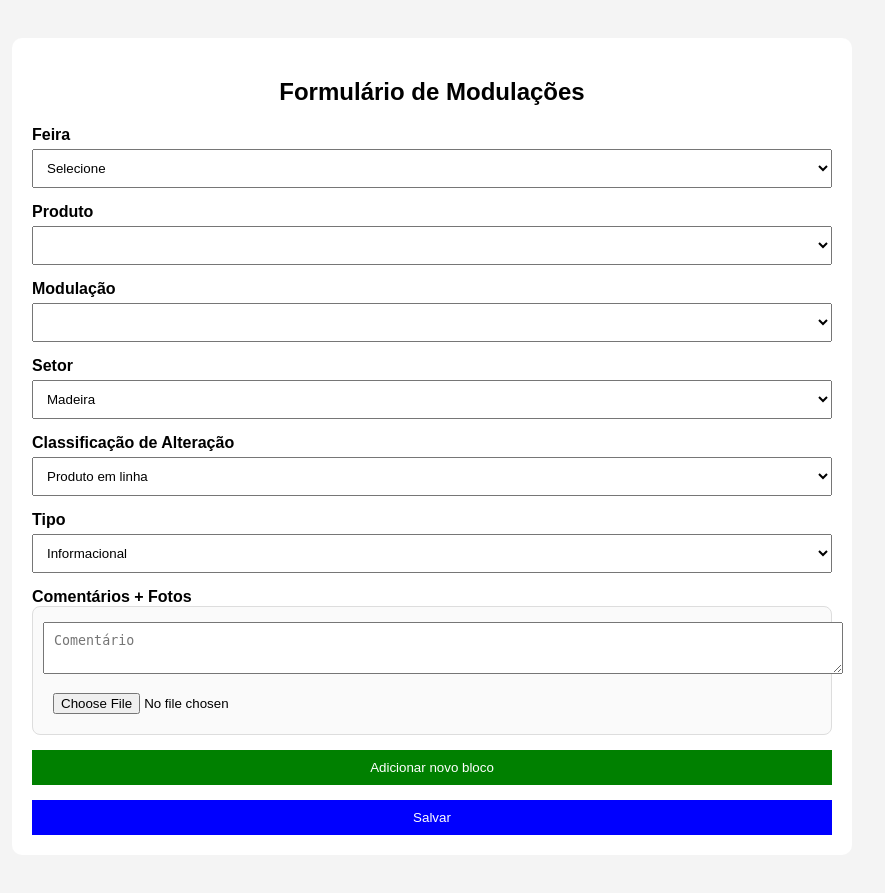
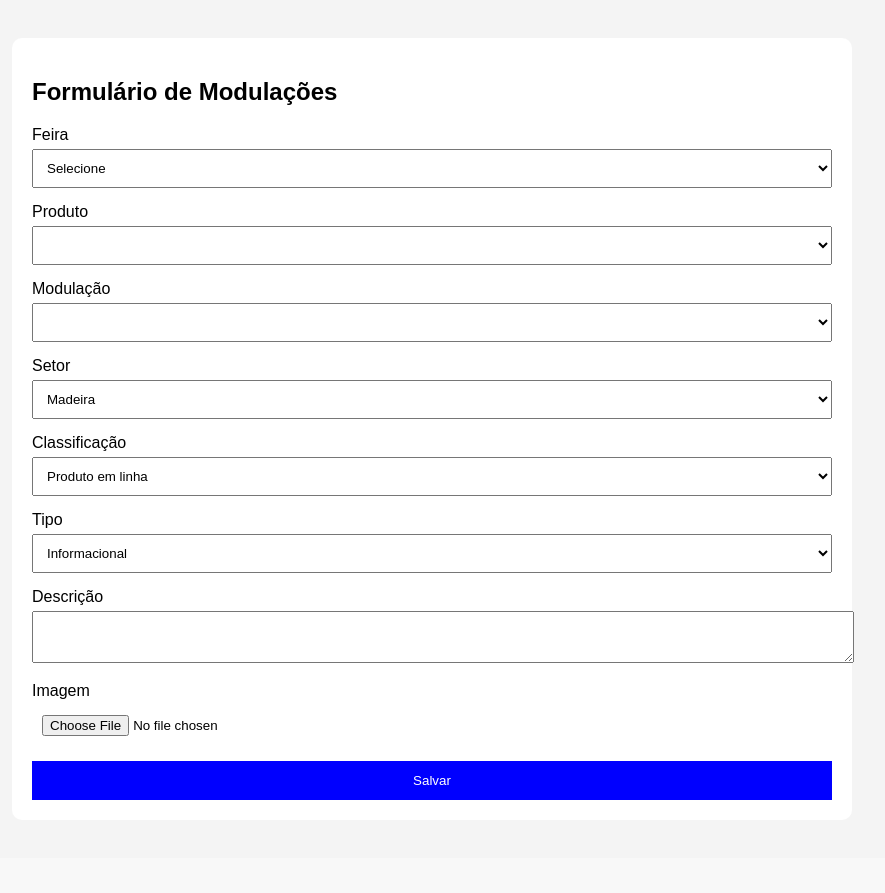
Before and after one commit to ra118480-coder/formulario-producao, a Flask app: page / in a window 1280 px wide. Shown: the whole page, without its empty margins (208-1093 px from the left). After the commit the page ends 800 px from the top, so only its background shows below. Run offline with Flask 3, Linux system fonts and the light colour scheme; data that the repository does not hold is empty.

Commit message:
Update index.html

```diff
--- a/templates/index.html
+++ b/templates/index.html
@@ -2,71 +2,37 @@
 <html lang="pt-br">
 
 <head>
-
 <meta charset="UTF-8">
-
-<meta name="viewport" content="width=device-width, initial-scale=1.0">
-
-<title>Formulário de Modulações</title>
-
+<title>Formulário</title>
 <style>
 
-body {
-    font-family: Arial;
-    background: #f4f4f4;
-    padding: 30px;
-}
+body { font-family: Arial; background:#f4f4f4; padding:30px; }
 
 .container {
     max-width: 800px;
-    margin: auto;
-    background: white;
-    padding: 20px;
-    border-radius: 10px;
-}
-
-h2 {
-    text-align: center;
-}
-
-.campo {
-    margin-bottom: 15px;
-}
-
-label {
-    font-weight: bold;
+    margin:auto;
+    background:white;
+    padding:20px;
+    border-radius:10px;
 }
 
 select, input, textarea {
-    width: 100%;
-    padding: 10px;
-    margin-top: 5px;
+    width:100%;
+    padding:10px;
+    margin-top:5px;
 }
 
-.bloco {
-    border: 1px solid #ddd;
-    padding: 10px;
-    margin-bottom: 10px;
-    border-radius: 8px;
-    background: #fafafa;
-}
+.campo { margin-bottom:15px; }
 
 button {
-    padding: 10px;
-    width: 100%;
-    background: blue;
-    color: white;
-    border: none;
-    cursor: pointer;
-}
-
-.add {
-    background: green;
-    margin-top: 5px;
+    width:100%;
+    padding:12px;
+    background:blue;
+    color:white;
+    border:none;
 }
 
 </style>
-
 </head>
 
 <body>
@@ -75,70 +41,64 @@ button {
 
 <h2>Formulário de Modulações</h2>
 
-<form id="formulario">
+<form id="formulario" enctype="multipart/form-data">
 
 <!-- FEIRA -->
 <div class="campo">
 <label>Feira</label>
-<select id="modelo"></select>
+<select id="modelo" name="feira"></select>
 </div>
 
 <!-- PRODUTO -->
 <div class="campo">
 <label>Produto</label>
-<select id="modulacao"></select>
+<select id="modulacao" name="produto"></select>
 </div>
 
 <!-- MODULAÇÃO -->
 <div class="campo">
 <label>Modulação</label>
-<select id="variavel"></select>
+<select id="variavel" name="modulacao"></select>
 </div>
 
 <!-- SETOR -->
 <div class="campo">
 <label>Setor</label>
-<select id="setor">
-
+<select name="setor">
 <option>Madeira</option>
 <option>Espuma</option>
 <option>Tecido</option>
-
 </select>
 </div>
 
 <!-- CLASSIFICAÇÃO -->
 <div class="campo">
-<label>Classificação de Alteração</label>
-<select id="classificacao">
-
+<label>Classificação</label>
+<select name="classificacao">
 <option>Produto em linha</option>
 <option>Validação</option>
-
 </select>
 </div>
 
-<!-- MELHORIA -->
+<!-- TIPO -->
 <div class="campo">
 <label>Tipo</label>
-<select id="melhoria">
-
+<select name="melhoria">
 <option>Informacional</option>
 <option>Melhoria</option>
-
 </select>
 </div>
 
-<!-- BLOCOS DINÂMICOS -->
+<!-- DESCRIÇÃO -->
 <div class="campo">
-<label>Comentários + Fotos</label>
+<label>Descrição</label>
+<textarea name="descricao"></textarea>
+</div>
 
-<div id="blocos"></div>
-
-<button type="button" class="add" onclick="addBloco()">
-Adicionar novo bloco
-</button>
-
+<!-- FOTO -->
+<div class="campo">
+<label>Imagem</label>
+<input type="file" name="imagem">
 </div>
 
 <button type="submit">Salvar</button>
@@ -147,33 +107,6 @@ Adicionar novo bloco
 
 </div>
 
-<script>
-
-function addBloco() {
-
-const div = document.getElementById("blocos")
-
-const bloco = document.createElement("div")
-
-bloco.className = "bloco"
-
-bloco.innerHTML = `
-
-<textarea placeholder="Comentário"></textarea>
-
-<input type="file" accept="image/*">
-
-`
-
-div.appendChild(bloco)
-
-}
-
-// adicionar primeiro bloco automático
-addBloco()
-
-</script>
-
 <script src="/static/script.js"></script>
 
 </body>
```
